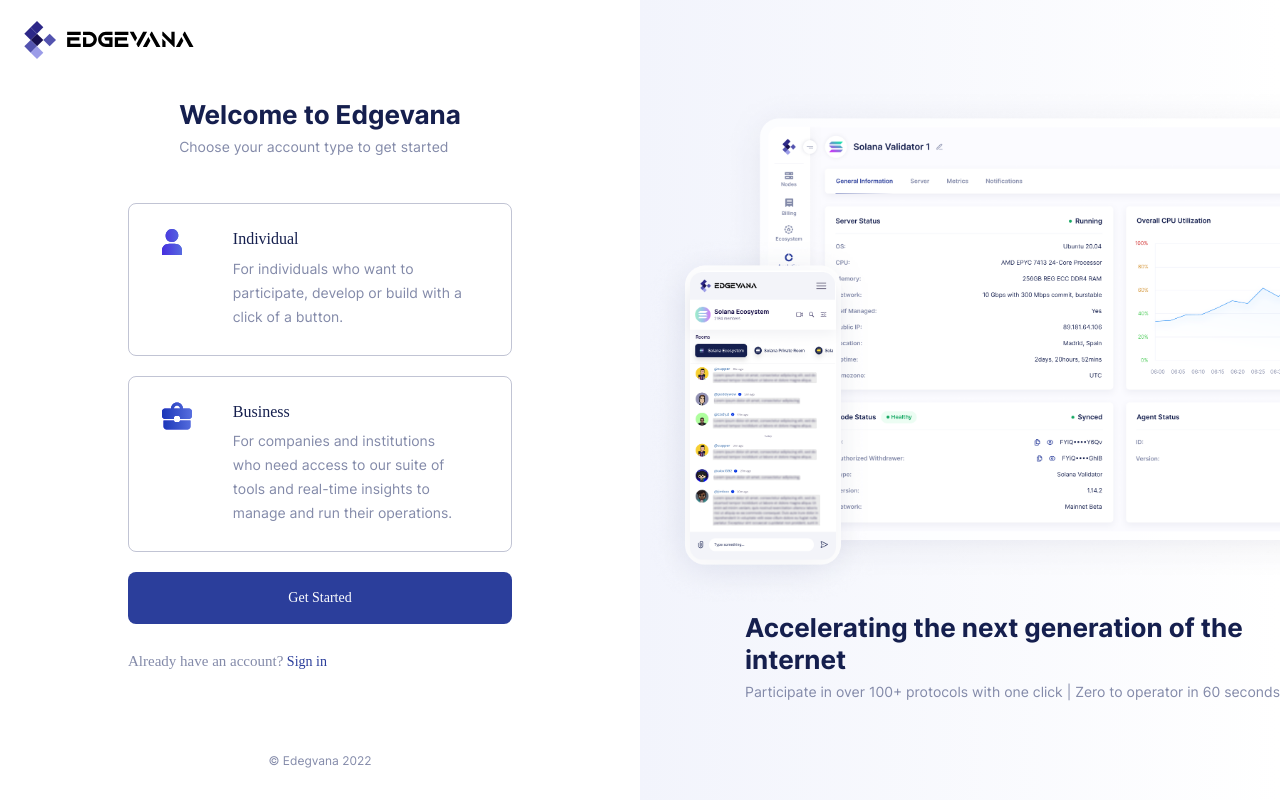
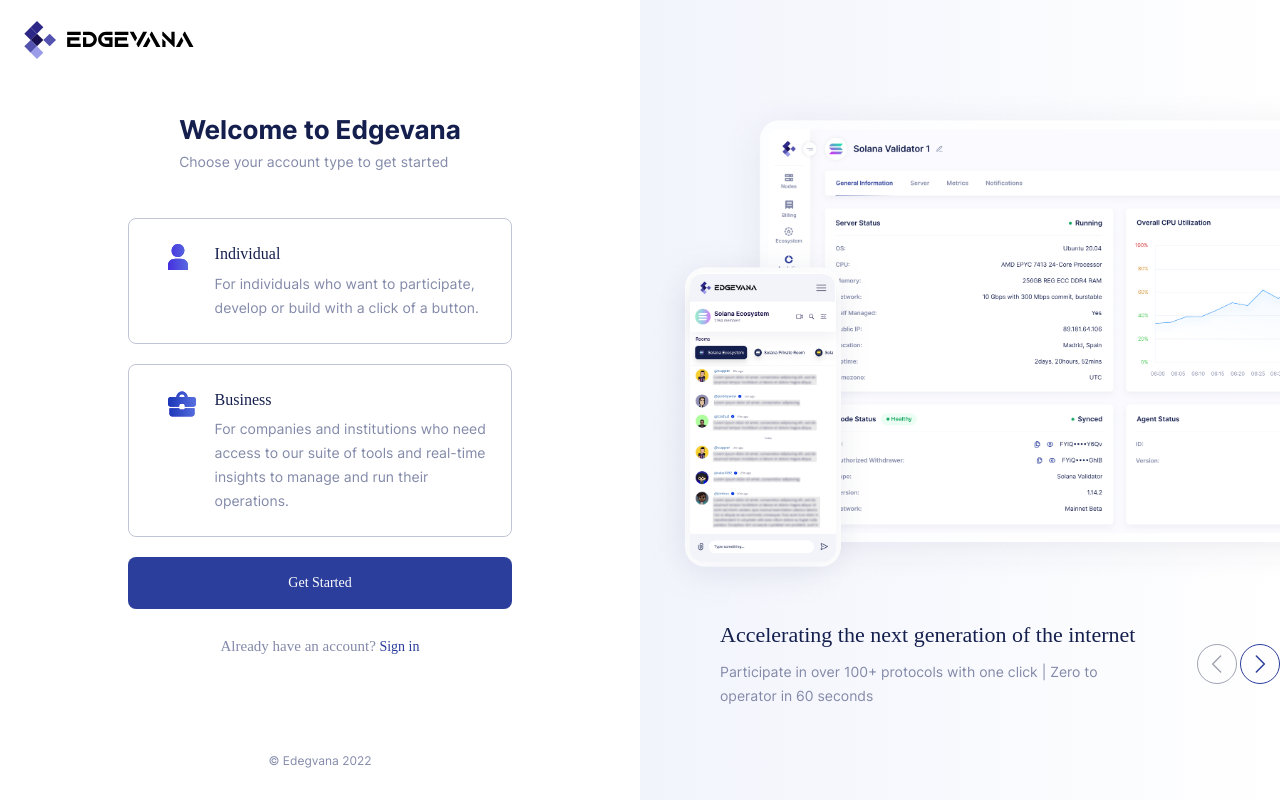
Before and after one commit to bezirgen8989/FrontEndTechnicalChallenge, a Next.js app: page /auth/selectRole in a window 1280 px wide. Built offline with nearby package versions, Linux system fonts and the light colour scheme; a web font is replaced by a local one.

Commit message:
fix adaptive

```diff
--- a/src/assets/svgIcons.js
+++ b/src/assets/svgIcons.js
@@ -13,7 +13,7 @@
     </linearGradient>
     </defs>
     </svg>,
-    business: <svg width="30" height="28" viewBox="0 0 30 28" fill="none" xmlns="http://www.w3.org/2000/svg">
+    business: <svg width="28" height="28" viewBox="0 0 30 28" fill="none" xmlns="http://www.w3.org/2000/svg">
     <path d="M16.5 20H13.5C12.675 20 12 19.325 12 18.5H1.515V24.5C1.515 26.15 2.865 27.5 4.515 27.5H25.5C27.15 27.5 28.5 26.15 28.5 24.5V18.5H18C18 19.325 17.325 20 16.5 20ZM27 6.5H21C21 3.185 18.315 0.5 15 0.5C11.685 0.5 9 3.185 9 6.5H3C1.35 6.5 0 7.85 0 9.5V14C0 15.665 1.335 17 3 17H12V15.5C12 14.675 12.675 14 13.5 14H16.5C17.325 14 18 14.675 18 15.5V17H27C28.65 17 30 15.65 30 14V9.5C30 7.85 28.65 6.5 27 6.5ZM12 6.5C12 4.85 13.35 3.5 15 3.5C16.65 3.5 18 4.85 18 6.5H11.985H12Z" fill="url(#paint0_linear_2_4)"/>
     <path d="M16.5 20H13.5C12.675 20 12 19.325 12 18.5H1.515V24.5C1.515 26.15 2.865 27.5 4.515 27.5H25.5C27.15 27.5 28.5 26.15 28.5 24.5V18.5H18C18 19.325 17.325 20 16.5 20ZM27 6.5H21C21 3.185 18.315 0.5 15 0.5C11.685 0.5 9 3.185 9 6.5H3C1.35 6.5 0 7.85 0 9.5V14C0 15.665 1.335 17 3 17H12V15.5C12 14.675 12.675 14 13.5 14H16.5C17.325 14 18 14.675 18 15.5V17H27C28.65 17 30 15.65 30 14V9.5C30 7.85 28.65 6.5 27 6.5ZM12 6.5C12 4.85 13.35 3.5 15 3.5C16.65 3.5 18 4.85 18 6.5H11.985H12Z" fill="url(#paint1_linear_2_4)"/>
     <defs>
@@ -103,6 +103,17 @@
 <path d="M18 18L17.0714 17.0714L13.8571 13.8571M16 8.5C16 9.48491 15.806 10.4602 15.4291 11.3701C15.0522 12.2801 14.4997 13.1069 13.8033 13.8033C13.1069 14.4997 12.2801 15.0522 11.3701 15.4291C10.4602 15.806 9.48491 16 8.5 16C7.51509 16 6.53982 15.806 5.62987 15.4291C4.71993 15.0522 3.89314 14.4997 3.1967 13.8033C2.50026 13.1069 1.94781 12.2801 1.5709 11.3701C1.19399 10.4602 1 9.48491 1 8.5C1 6.51088 1.79018 4.60322 3.1967 3.1967C4.60322 1.79018 6.51088 1 8.5 1C10.4891 1 12.3968 1.79018 13.8033 3.1967C15.2098 4.60322 16 6.51088 16 8.5Z" stroke="#4B516A" strokeOpacity="0.56" strokeWidth="1.4" strokeLinecap="round" strokeLinejoin="round"/>
 </svg>,
 
+noneActiveSwitchArrow:<svg width="40" height="40" viewBox="0 0 40 40" fill="none" xmlns="http://www.w3.org/2000/svg">
+<rect opacity="0.52" x="39.5" y="39.5" width="39" height="39" rx="19.5" transform="rotate(-180 39.5 39.5)" stroke="#4B516A"/>
+<path opacity="0.52" d="M23.6666 11.9989L15.6666 19.9989L23.6666 27.9989" stroke="#4B516A" stroke-width="1.5" stroke-linecap="round" stroke-linejoin="round"/>
+</svg>,
+
+activeSwitchArrow: <svg width="40" height="40" viewBox="0 0 40 40" fill="none" xmlns="http://www.w3.org/2000/svg">
+<rect x="0.5" y="0.5" width="39" height="39" rx="19.5" stroke="#2B3E9B"/>
+<path d="M16.3334 28.0011L24.3334 20.0011L16.3334 12.0011" stroke="#2B3E9B" stroke-width="1.5" stroke-linecap="round" stroke-linejoin="round"/>
+</svg>,
+
+
 
 
 
--- a/src/components/Card/styles.module.scss
+++ b/src/components/Card/styles.module.scss
@@ -10,18 +10,16 @@
 	align-items: flex-start;
 	width: 100%;
 	padding-top: 25px;
-	padding-bottom: 10px;
-	padding-left: 33px;
-	padding-right: 45px;
+	padding-bottom: 7px;
+	padding-left: 27px;
 	.cardIconContainer{
 		display: flex;
 		justify-content: left;
 		align-items: flex-start;
-		width: 20%;
+		width: 13%;
 	}
 	.cardInfoContainer{
 		width: 80%;
-		padding-left: 10px;
 		& > h1{
 			font-family: 'Inter-SemiBold';
 			font-size: 16px;
--- a/src/components/Footer/styles.module.scss
+++ b/src/components/Footer/styles.module.scss
@@ -1,9 +1,6 @@
 @import "../../styles/variables.scss";
 
 .footerContainer {
-    // position: absolute;
-    // bottom: 0;
-    // min-width: 100Vh;
     text-align: center;
     width: 100%;
     & > .footerBlock{
--- a/src/pages/auth/selectRole.tsx
+++ b/src/pages/auth/selectRole.tsx
@@ -9,6 +9,7 @@
 import { RightSideBlock } from "@/components/RightSideBlock";
 import Footer from "@/components/Footer";
 import selectRolePageImage from "../../assets/images/newGeneralInfoImage.png";
+import { SvgIcon } from "@/components/SvgIcons";
 
 const roles = [
   {
@@ -50,11 +51,17 @@
   const footerElement = () => {
     return (
       <div className={styles.imageContainerDescription}>
-        <h1>Accelerating the next generation of the internet</h1>
-        <p>
-          Participate in over 100+ protocols with one click | Zero to operator
-          in 60 seconds
-        </p>
+        <div className={styles.descriptionBlock}>
+          <h1>Accelerating the next generation of the internet</h1>
+          <p>
+            Participate in over 100+ protocols with one click | Zero to operator
+            in 60 seconds
+          </p>
+        </div>
+        <div className={styles.arrowsBtnContainer}>
+          <SvgIcon svgIconType="noneActiveSwitchArrow" />
+          <SvgIcon svgIconType="activeSwitchArrow" />
+        </div>
       </div>
     );
   };
--- a/src/styles/selectRole.module.scss
+++ b/src/styles/selectRole.module.scss
@@ -46,6 +46,7 @@
           font-family: "Inter-SemiBold";
           font-size: 15px;
           line-height: 18px;
+          text-align: center;
         }
       }
       @media(min-width: 374px) and (max-width: 767px) and (orientation: portrait) {
@@ -73,5 +74,38 @@
 }
 
 .imageContainerDescription {
-  padding-left: 6.5625rem;
+  width: 100%;
+  padding-left: 80px;
+  display: flex;
+  align-items: center;
+  height: 100px;
+  & > .descriptionBlock{
+    padding-right: 47px;
+    & > h1{
+      font-family: $inter-600;
+      font-size: 22px;
+      line-height: 27px;
+      padding: 0;
+      margin: 0;
+      padding-bottom: 12px;
+    }
+    & > p{
+      font-family: $inter-400;
+      font-size: 14px;
+      line-height: 170%;
+      padding: 0;
+      margin: 0;
+    }
+  }
+  & > .arrowsBtnContainer{
+    display: flex;
+    justify-content: space-between;
+    width: 6.5rem;
+    & > div{
+      cursor: pointer;
+    }
+    &:first-child{
+      padding-left: 47px;
+    }
+  }
 }
```
Also changed, not shown: src/components/Input/style.module.scss (+17 -5 lines), src/components/PasswordPower/index.tsx (+25 -28 lines), src/styles/signUpIndividual.module.scss (+4 -5 lines), public/assets/images/images.png (added).
